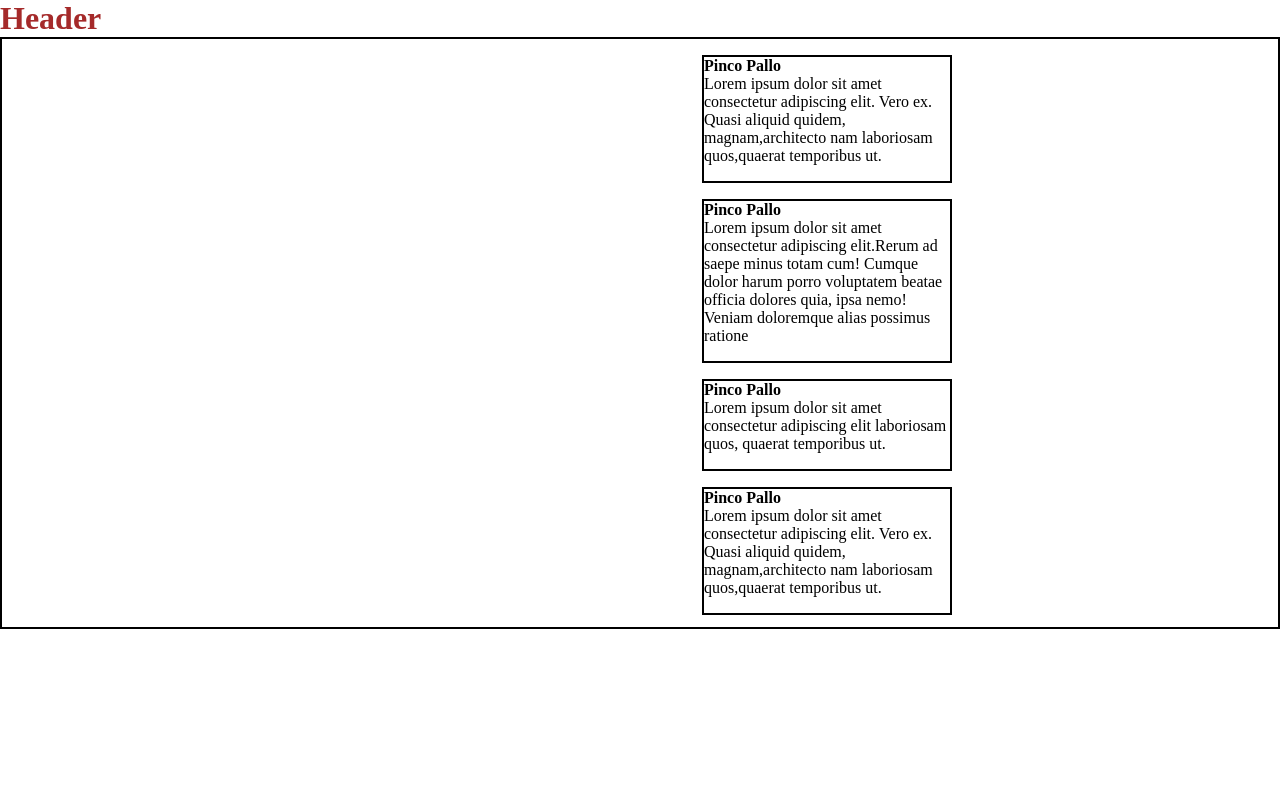
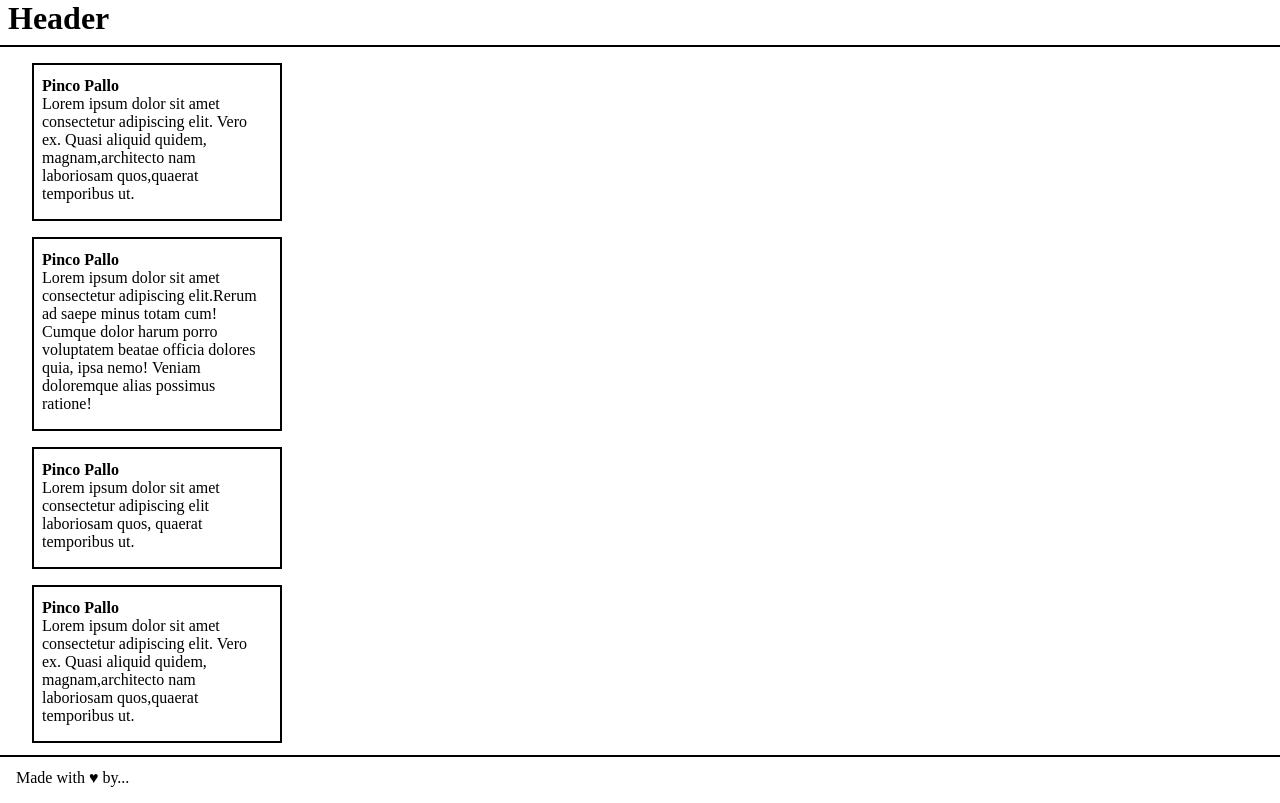
Before and after one commit to Io-FortuNato/htmlcss-wireframe, a plain HTML site: page index.html in a window 1280 px wide. Drawn offline with Linux system fonts and the light colour scheme.

Commit message:
add fine layout

```diff
--- a/index.html
+++ b/index.html
@@ -10,8 +10,8 @@
 
 <body>
 
-<header id="inizio">
-<h1>Header</h1>
+<header>
+<h1 id="inizio">Header</h1>
 </header>
 
     <main id="corpo">
@@ -37,7 +37,7 @@
         voluptatem beatae officia
         dolores quia, ipsa nemo!
         Veniam doloremque alias
-        possimus ratione
+        possimus ratione!
         </p>
 
       <p class=centro>
@@ -62,5 +62,8 @@
 
 
     </main>
+    <footer>
+        <p id="made">Made with ♥ by...</p>
+    </footer>
 </body>
 </html>
--- a/style.css
+++ b/style.css
@@ -5,8 +5,10 @@
 }
 
 #inizio {
-    color: brown;
+    padding-left: 8px;
 }
+
+#inizio {padding-bottom: 8px; }
 
 #body {
     width: 512px;
@@ -29,7 +31,7 @@
 }
 
 .soprasotto {
-    margin-left: 700px;
+    margin-left: 32px;
 }
 
 .soprasotto {
@@ -49,7 +51,7 @@
 }
 
 .centro {
-    margin-left: 700px;
+    margin-left: 32px;
 }
 
 .centro {
@@ -59,6 +61,48 @@
     border: 2px solid
 }
 
+#corpo {
+    border-left: 0px;
+}
+
+#corpo {
+    border-right: 0px;
+}
+
 .soprasotto {
     margin-bottom: 12px;
 }
+
+.centro {
+    padding-left: 8px;
+}
+
+.centro {
+    padding-top: 12px;
+}
+
+.centro {
+    padding-right: 12px;
+}
+
+.soprasotto {
+    padding-right: 12px;
+}
+
+.soprasotto {
+    padding-left: 8px;
+}
+
+.soprasotto {
+    padding-top: 12px;
+}
+
+#made {
+    padding-left: 16px;
+}
+
+#made {
+    padding-bottom: 16px;
+}
+
+#made {padding-top: 12px;}
```
